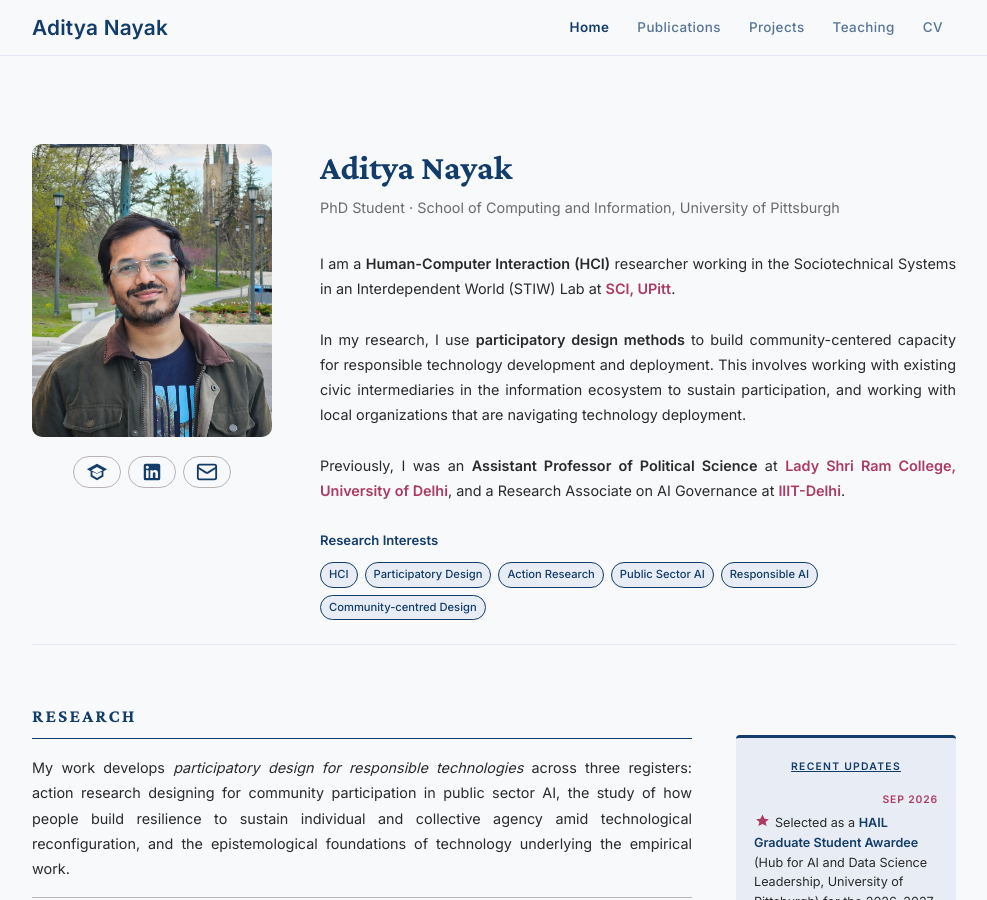
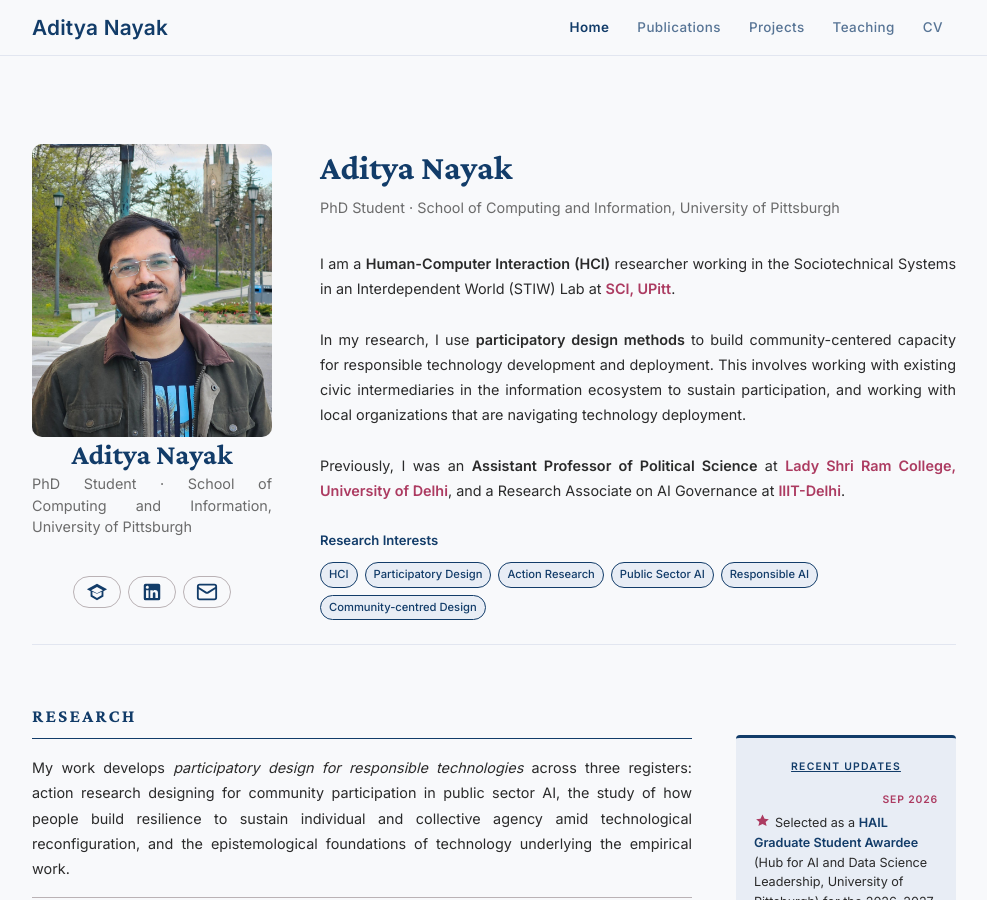
Before and after one commit to adityanayak-info/adityanayak-info.github.io, a Jekyll site: the page built from index.md, in a window 1280 px wide and 900 px high. Shown: the whole window, without its empty margins (146-1133 px from the left). Built offline with Jekyll 4.4.1, drawn with Linux system fonts in a browser that asks for light colours.

Commit message:
Enhance profile section with name and subtitle
Added profile title and subtitle for Aditya Nayak.

```diff
--- a/_layouts/default.html
+++ b/_layouts/default.html
@@ -148,11 +148,13 @@
           <div class="photo-col">
             <div class="photo-hover-wrap">
               <img class="photo-default" src="{{ '/assets/img/FIMS.jpg' | relative_url }}" alt="Aditya Nayak, PhD Student at the School of Computing and Information, University of Pittsburgh, standing outdoors near a university building.">
-              <img class="photo-duotone" src="{{ '/assets/img/FIMS_duotone.jpg' | relative_url }}" alt="" aria-hidden="true">
               <!-- Dropped the literal "alt:" prefix — Google was indexing it
                    and serving it verbatim in search snippets. -->
               <div class="photo-caption">Aditya Nayak · School of Computing and Information, University of Pittsburgh</div>
             </div>
+
+            <h1>Aditya Nayak</h1>
+            <p class="profile-subtitle">PhD Student · School of Computing and Information, University of Pittsburgh</p>
 
             <div class="contact-links">
 
```
